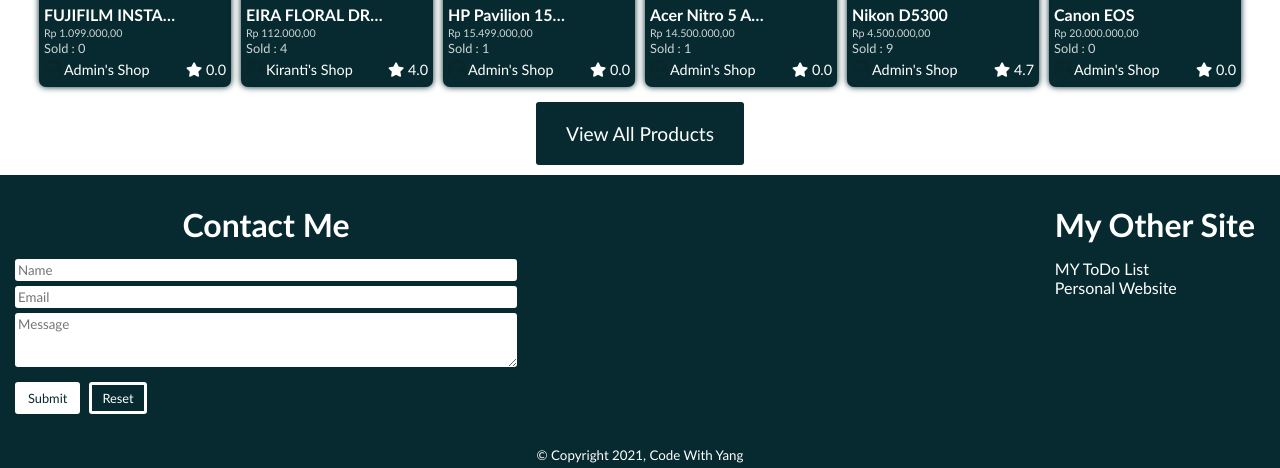
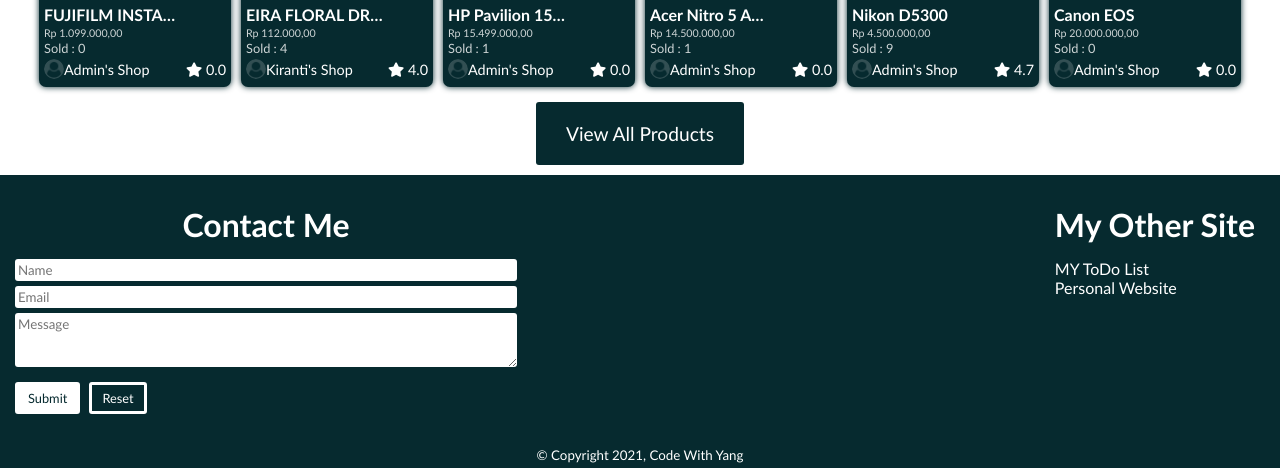
Before and after one commit to KirantiLoh/TSECom, a Django app: page / in a window 1280 px wide. Shown: the part 1055-1523 px from the top of the page. Run offline with Django 3.2, Linux system fonts and the light colour scheme; data comes from the database, SQL or seed files in the repository.

Commit message:
Edited HTML

```diff
--- a/static/css/style.css
+++ b/static/css/style.css
@@ -87,6 +87,10 @@
     border-radius: 50%;
 }
 
+.default-img {
+    filter: invert(1);
+}
+
 @media screen and (max-width:950px) {
     .navlinks {
         position: fixed;
--- a/templates/all_products.html
+++ b/templates/all_products.html
@@ -15,7 +15,7 @@
                 <div class="product-shop">
                     {% if product.img.url %}
                     <img src="{{product.seller.image.url}}"> {% else %}
-                    <img src="{% static 'img/default.png'}"> {% endif %} {% if product.seller.user.first_name == "" %}
+                    <img src="{% static 'img/default.png'}" class="default-img"> {% endif %} {% if product.seller.user.first_name == "" %}
                     <a href="{% url 'Public Profile' product.seller.id %}">{{product.seller.user}}</a> {% else %}
                     <a href="{% url 'Public Profile' product.seller.id %}">{{product.seller.user.first_name}}</a> {% endif %}
                 </div>
--- a/templates/bought_items.html
+++ b/templates/bought_items.html
@@ -17,7 +17,7 @@
                     <div class="product-shop">
                         {% if product.img.url %}
                         <img src="{{product.seller.image.url}}"> {% else %}
-                        <img src="{% static 'img/default.png' %}"> {% endif %} {% if product.seller.user.first_name == "" %}
+                        <img src="{% static 'img/default.png' %}" class="default-img"> {% endif %} {% if product.seller.user.first_name == "" %}
                         <a href="{% url 'Public Profile' product.seller.id %}">{{product.seller.user}}</a> {% else %}
                         <a href="{% url 'Public Profile' product.seller.id %}">{{product.seller.user.first_name}}</a> {% endif %}
                     </div>
--- a/templates/cart.html
+++ b/templates/cart.html
@@ -15,7 +15,7 @@
                     <div class="product-shop">
                         {% if product.img.url %}
                         <img src="{{product.seller.image.url}}"> {% else %}
-                        <img src="{% static 'img/default.png' %}"> {% endif %} {% if product.seller.user.first_name == "" %}
+                        <img src="{% static 'img/default.png' %}" class="default-img"> {% endif %} {% if product.seller.user.first_name == "" %}
                         <a href="{% url 'Public Profile' product.seller.id %}">{{product.seller.user}}</a> {% else %}
                         <a href="{% url 'Public Profile' product.seller.id %}">{{product.seller.user.first_name}}</a> {% endif %}
                     </div>
--- a/templates/home.html
+++ b/templates/home.html
@@ -24,7 +24,7 @@
                     <div class="product-shop">
                         {% if product.img.url %}
                         <img src="{{product.seller.image.url}}"> {% else %}
-                        <img src="{% static 'img/default.png' %}"> {% endif %} {% if product.seller.user.first_name == "" %}
+                        <img src="{% static 'img/default.png' %}" class="default-img"> {% endif %} {% if product.seller.user.first_name == "" %}
                         <a href="{% url 'Public Profile' product.seller.id %}">{{product.seller.user}}</a> {% else %}
                         <a href="{% url 'Public Profile' product.seller.id %}">{{product.seller.user.first_name}}</a> {% endif %}
                     </div>
--- a/templates/product.html
+++ b/templates/product.html
@@ -11,7 +11,7 @@
         <div class="product-shop">
             {% if product.img.url %}
             <img src="{{product.seller.image.url}}"> {% else %}
-            <img src="{% static 'img/default.png' %}"> {% endif %} {% if product.seller.user.first_name == "" %}
+            <img src="{% static 'img/default.png' %}" class="default-img"> {% endif %} {% if product.seller.user.first_name == "" %}
             <a href="{% url 'Public Profile' product.seller.id %}">{{product.seller.user}}</a> {% else %}
             <a href="{% url 'Public Profile' product.seller.id %}">{{product.seller.user.first_name}}</a> {% endif %}
         </div>
--- a/templates/profile.html
+++ b/templates/profile.html
@@ -37,7 +37,7 @@
                         <div class="product-shop">
                             {% if product.img.url %}
                             <img src="{{product.seller.image.url}}"> {% else %}
-                            <img src="{% static 'img/default.png' %}"> {% endif %} {% if product.seller.user.first_name == "" %}
+                            <img src="{% static 'img/default.png' %}" class="default-img"> {% endif %} {% if product.seller.user.first_name == "" %}
                             <a href="{% url 'Public Profile' product.seller.id %}">{{product.seller.user}}</a> {% else %}
                             <a href="{% url 'Public Profile' product.seller.id %}">{{product.seller.user.first_name}}</a> {% endif %}
                         </div>
--- a/templates/search_result.html
+++ b/templates/search_result.html
@@ -15,7 +15,7 @@
                 <div class="product-shop">
                     {% if product.img.url %}
                     <img src="{{product.seller.image.url}}"> {% else %}
-                    <img src="{% static 'img/default.png' %}"> {% endif %} {% if product.seller.user.first_name == "" %}
+                    <img src="{% static 'img/default.png' %}" class="default-img"> {% endif %} {% if product.seller.user.first_name == "" %}
                     <a href="{% url 'Public Profile' product.seller.id %}">{{product.seller.user}}</a> {% else %}
                     <a href="{% url 'Public Profile' product.seller.id %}">{{product.seller.user.first_name}}</a> {% endif %}
                 </div>
```
